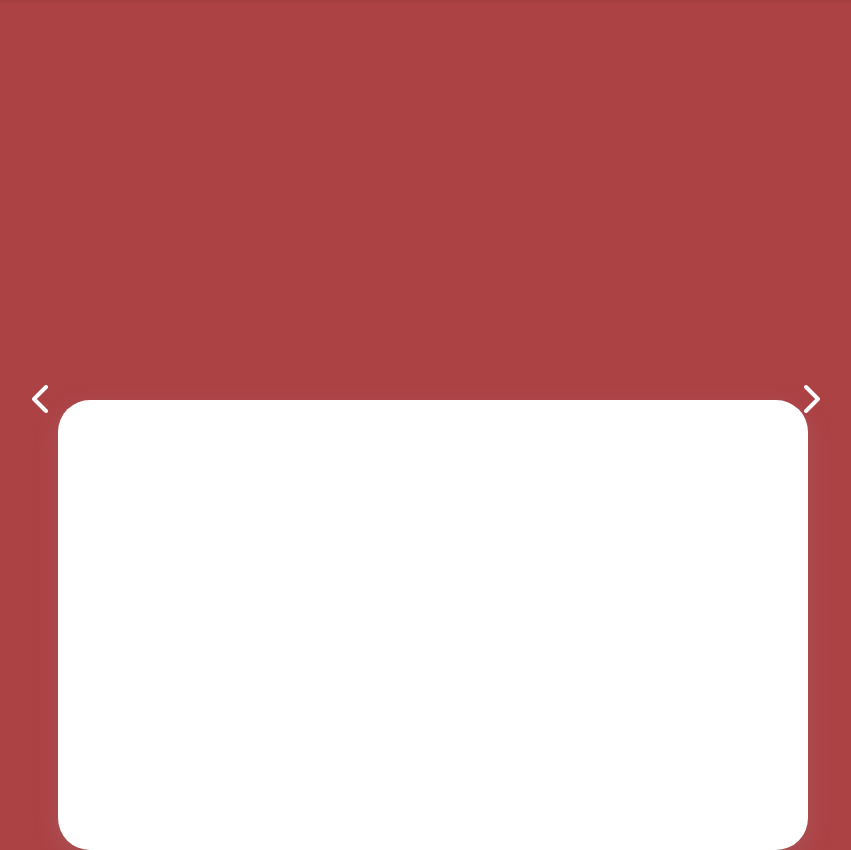
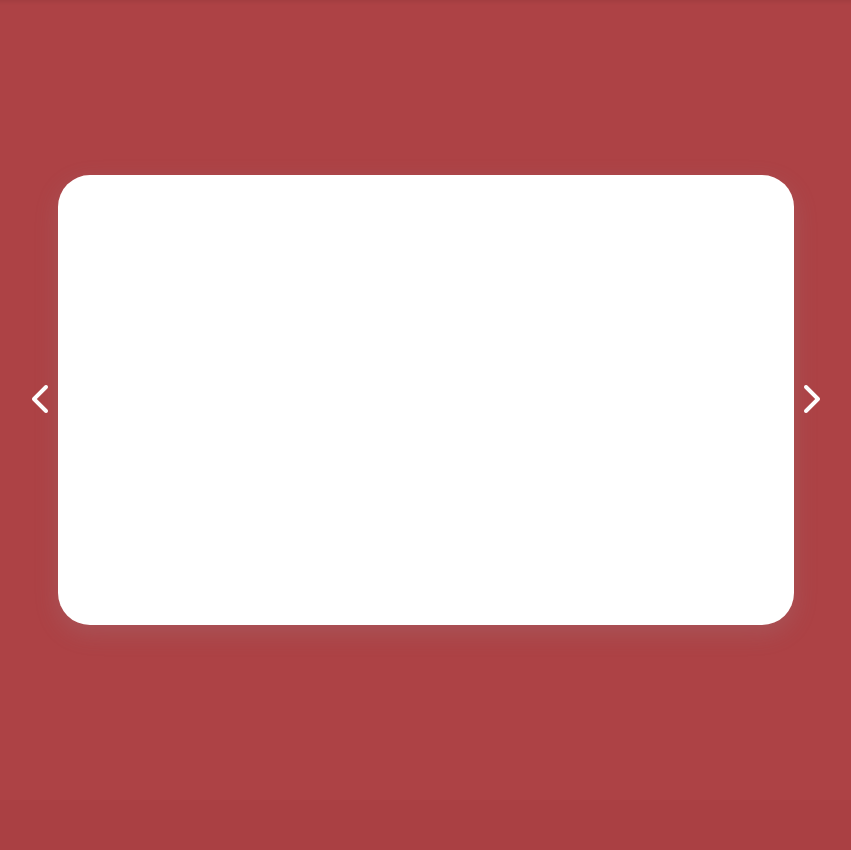
Before and after one commit to Maxw311nyimbili/ashesihiring, a Flask app: page /faculty_dashboard in a window 1280 px wide. Shown: the part 70-920 px from the top of the page, without its empty margins (214-1065 px from the left). After the commit the page ends 701 px from the top, so only its background shows below. Run offline with Flask 3, Linux system fonts and the light colour scheme; data that the repository does not hold is empty.

Commit message:
initial commit

```diff
--- a/templates/faculty_dashboard.html
+++ b/templates/faculty_dashboard.html
@@ -9,10 +9,13 @@
     <link rel="stylesheet" href="https://cdn.jsdelivr.net/npm/bootstrap@5.3.0-alpha1/dist/css/bootstrap.min.css">
 
     <!-- Load Custom CSS after Bootstrap -->
-    <link rel="stylesheet" href="../static/css/styles.css">
+<!--    <link rel="stylesheet" href="../static/css/styles.css">-->
 
     <!-- FontAwesome for icons -->
     <link rel="stylesheet" href="https://cdnjs.cloudflare.com/ajax/libs/font-awesome/6.7.2/css/all.min.css" integrity="sha512-Evv84Mr4kqVGRNSgIGL/F/aIDqQb7xQ2vcrdIwxfjThSH8CSR7PBEakCr51Ck+w+/U6swU2Im1vVX0SVk9ABhg==" crossorigin="anonymous" referrerpolicy="no-referrer" />
+
+    <!-- Google Fonts -->
+    <link href="https://fonts.googleapis.com/css2?family=DM+Sans:ital,opsz,wght@0,9..40,100..1000;1,9..40,100..1000&display=swap" rel="stylesheet">
 
     <style>
         body {
```
